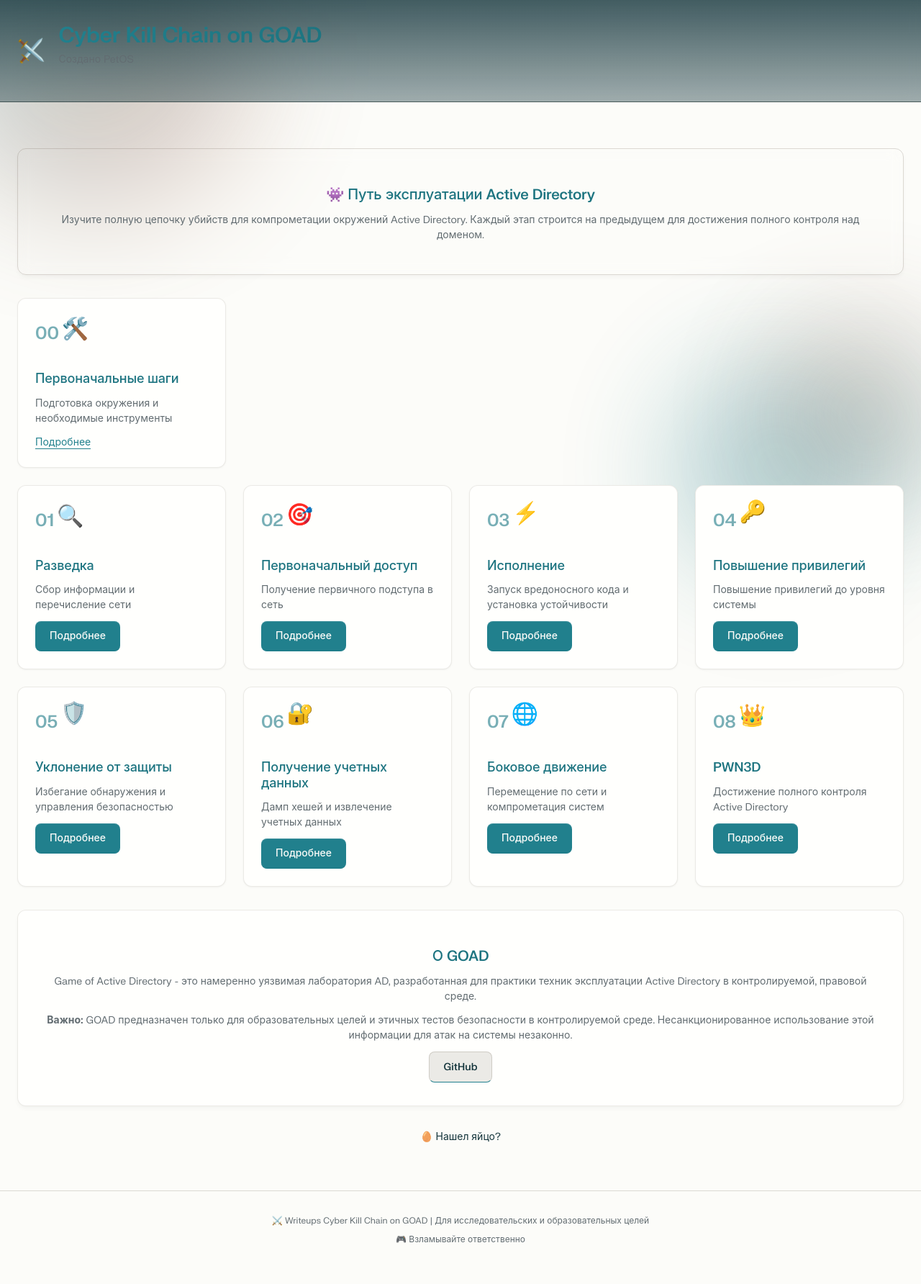
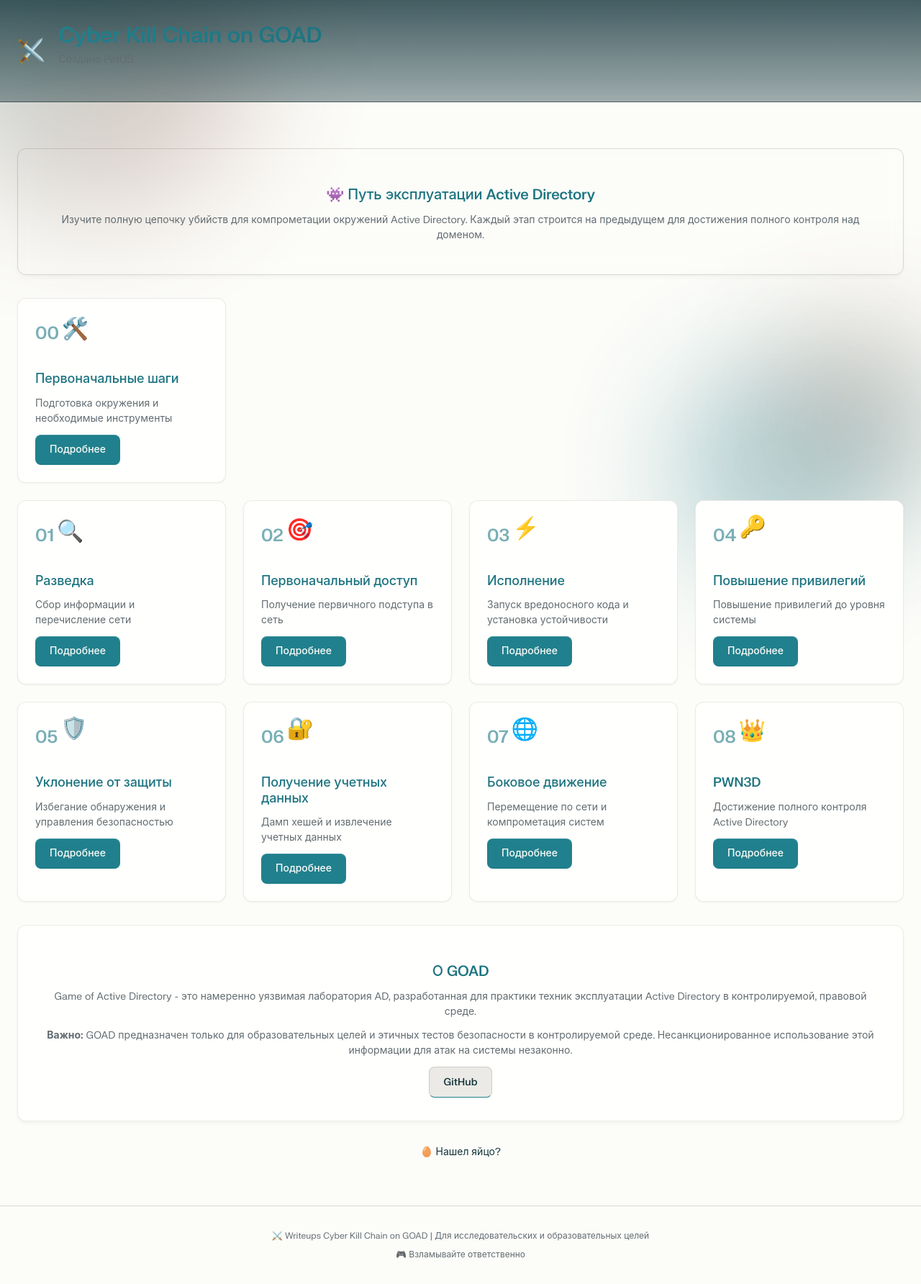
Before and after one commit to 21Banana21/goad-killchain, a Jekyll site: the page built from index.html, in a window 1280 px wide. Shown: the whole page at 72% size. Built offline with Jekyll 4.4.1, drawn with Linux system fonts in a browser that asks for light colours; nearby versions of some CDN libraries; before the commit the page ends 1763 px from its top, so only the background shows below that.

Commit message:
Update index.html

```diff
--- a/index.html
+++ b/index.html
@@ -17,7 +17,7 @@
             <div class="card-icon">🛠️</div>
             <h3>Первоначальные шаги</h3>
             <p>Подготовка окружения и необходимые инструменты</p>
-            <a href="{{ site.baseurl }}/podgotovka/">Подробнее</a>
+            <a href="{{ site.baseurl }}/podgotovka/" class="card-btn">Подробнее</a>
         </div>
     </div>
 
```
